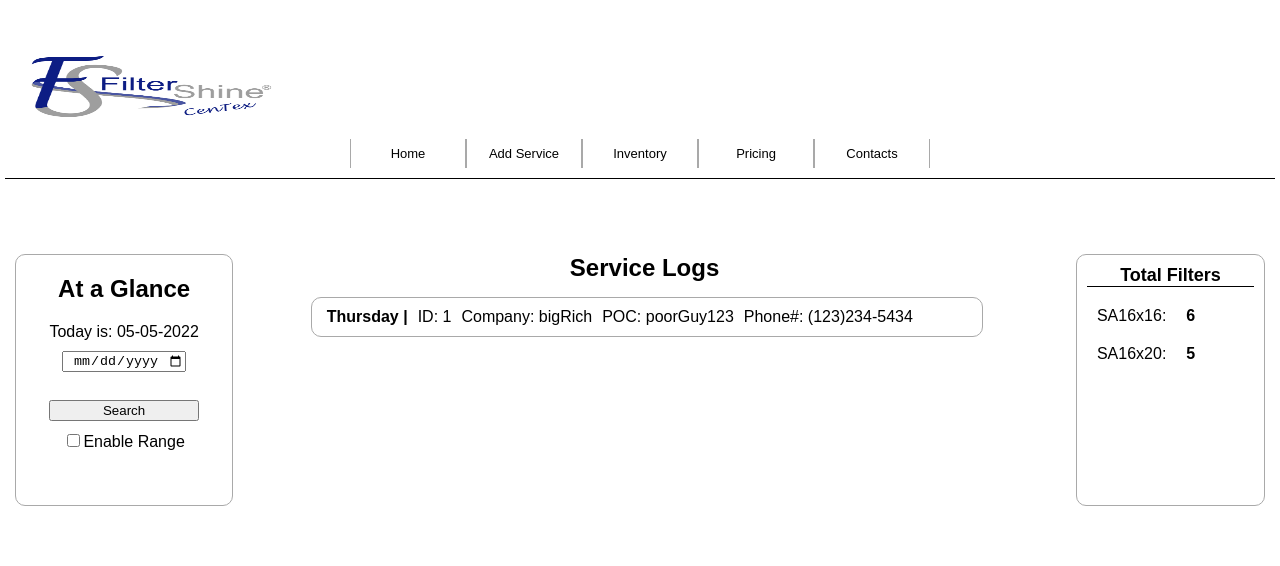
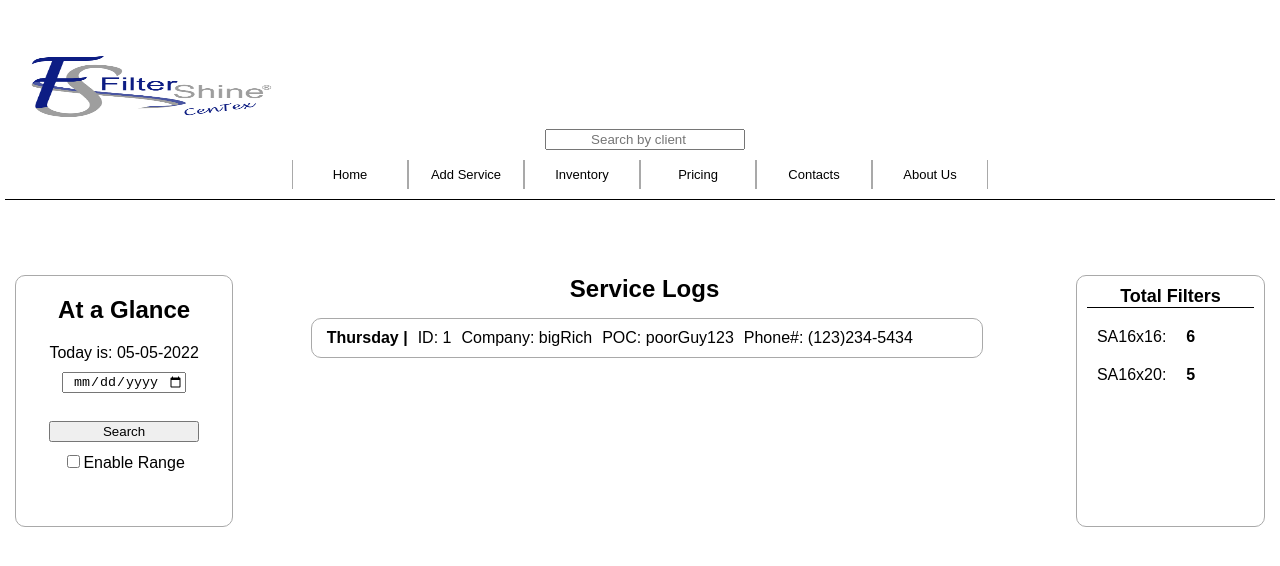
Before and after one commit to TonyTTD/filterShine_Centex, a React (Create React App) app: page / in a window 1280 px wide. Shown: the top 566 px of the page. Built offline with nearby package versions, Linux system fonts and the light colour scheme.

Commit message:
added search bar feature

```diff
--- a/src/App.css
+++ b/src/App.css
@@ -53,6 +53,11 @@
   border-right: 1px solid rgb(169,169,169);
 }
 
+.search-tab {
+  margin-left: 10px;
+  width: 200px;
+}
+
 
 .App-logo {
   height: 40vmin;
--- a/src/App.js
+++ b/src/App.js
@@ -22,12 +22,14 @@ var App = () => {
       <div className="logo">
         <img className="logo-image" src={logo} alt="FilterShine" width="275px" height="75px"></img>
       </div>
+      <input className="search-tab" type="search" placeholder="Search by client" onClick={addServiceTab}></input>
       <div className="nav-bar">
         <div id="tabs" className="home-tab" onClick={addServiceTab}>Home</div>
         <div id="tabs" className="add-Service-tab" onClick={addServiceTab}>Add Service</div>
         <div id="tabs" className="inventory-tab" onClick={addServiceTab}>Inventory</div>
         <div id="tabs" className="pricing-tab" onClick={addServiceTab}>Pricing</div>
         <div id="tabs" className="home-tab" onClick={addServiceTab}>Contacts</div>
+        <div id="tabs" className="about-tab" onClick={addServiceTab}>About Us</div>
       </div>
       <div className="comp-container">
         <div className="calendar">
```
